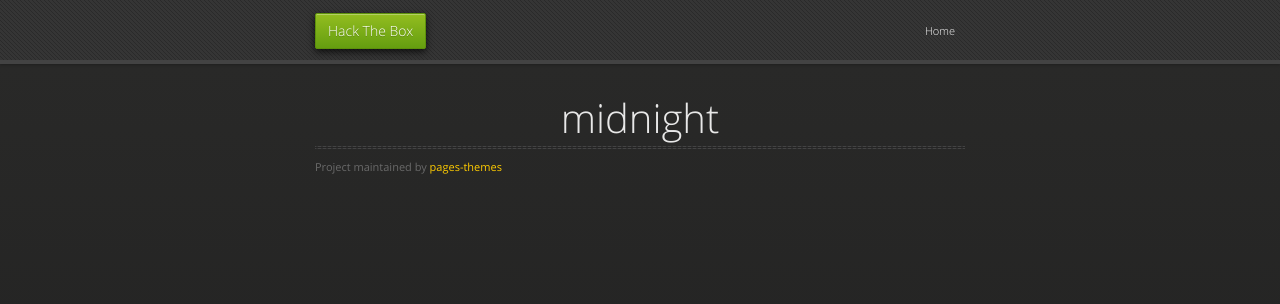
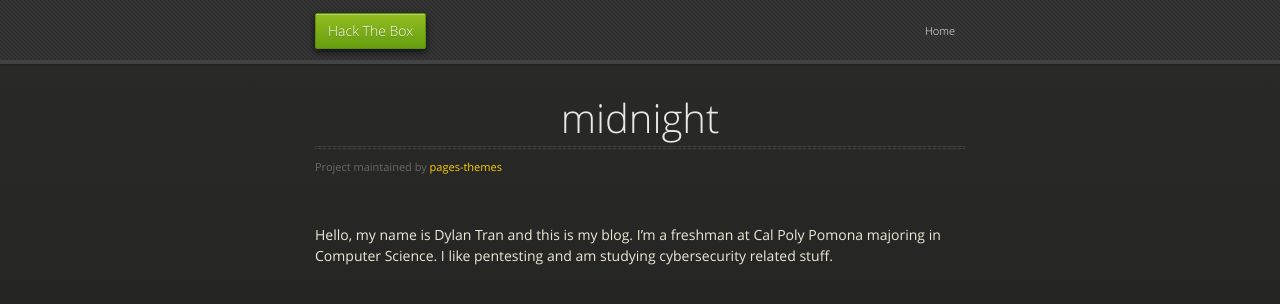
Before and after one commit to pages-themes/midnight, a Jekyll site: the page built from index.md, in a window 1280 px wide. Shown: the top 304 px of the page. Built offline with Jekyll 4.4.1, drawn with Linux system fonts in a browser that asks for light colours.

Commit message:
Update index.md

```diff
--- a/index.md
+++ b/index.md
@@ -1,3 +1,4 @@
 ---
 layout: default
 ---
+Hello, my name is Dylan Tran and this is my blog. I'm a freshman at Cal Poly Pomona majoring in Computer Science. I like pentesting and am studying cybersecurity related stuff.
```
